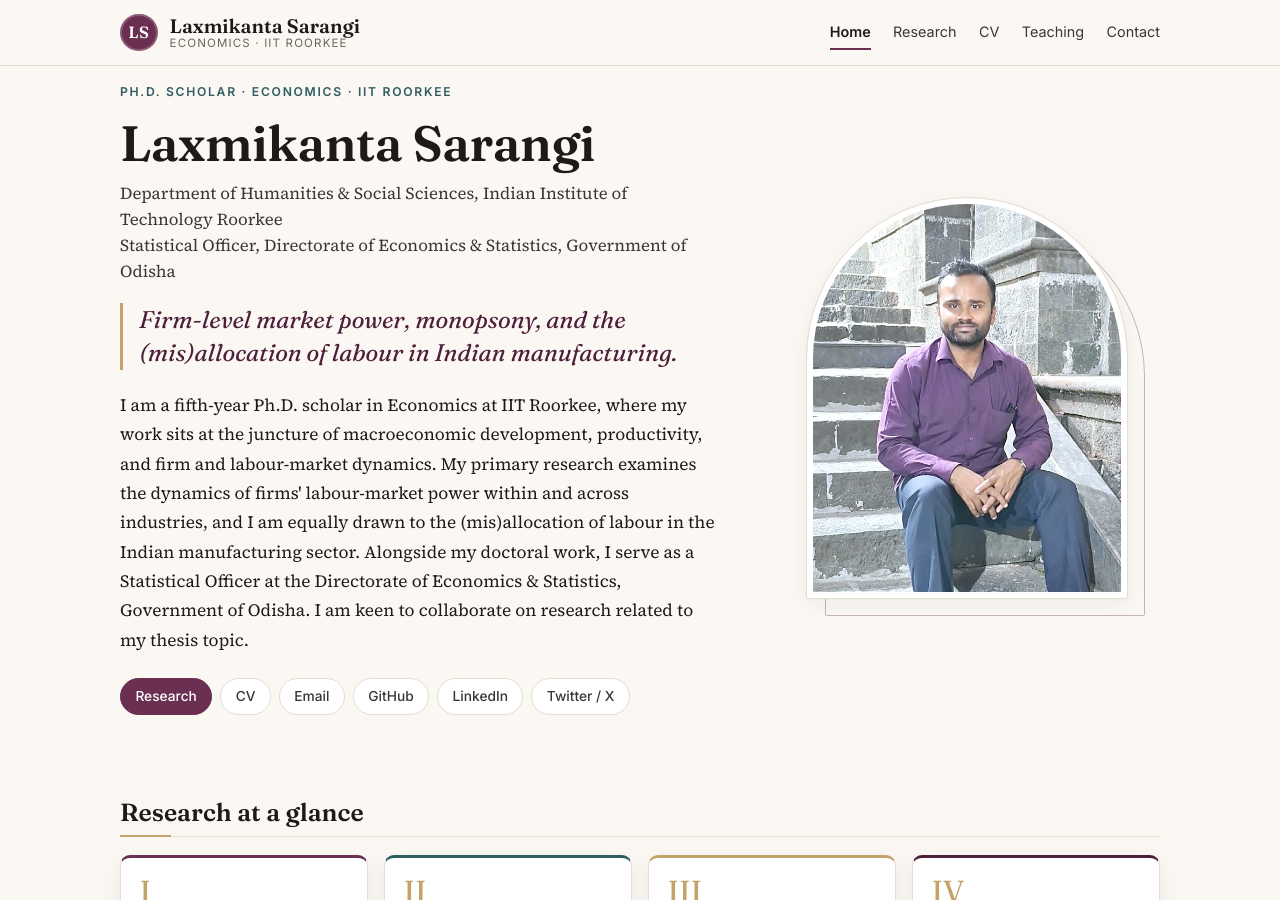
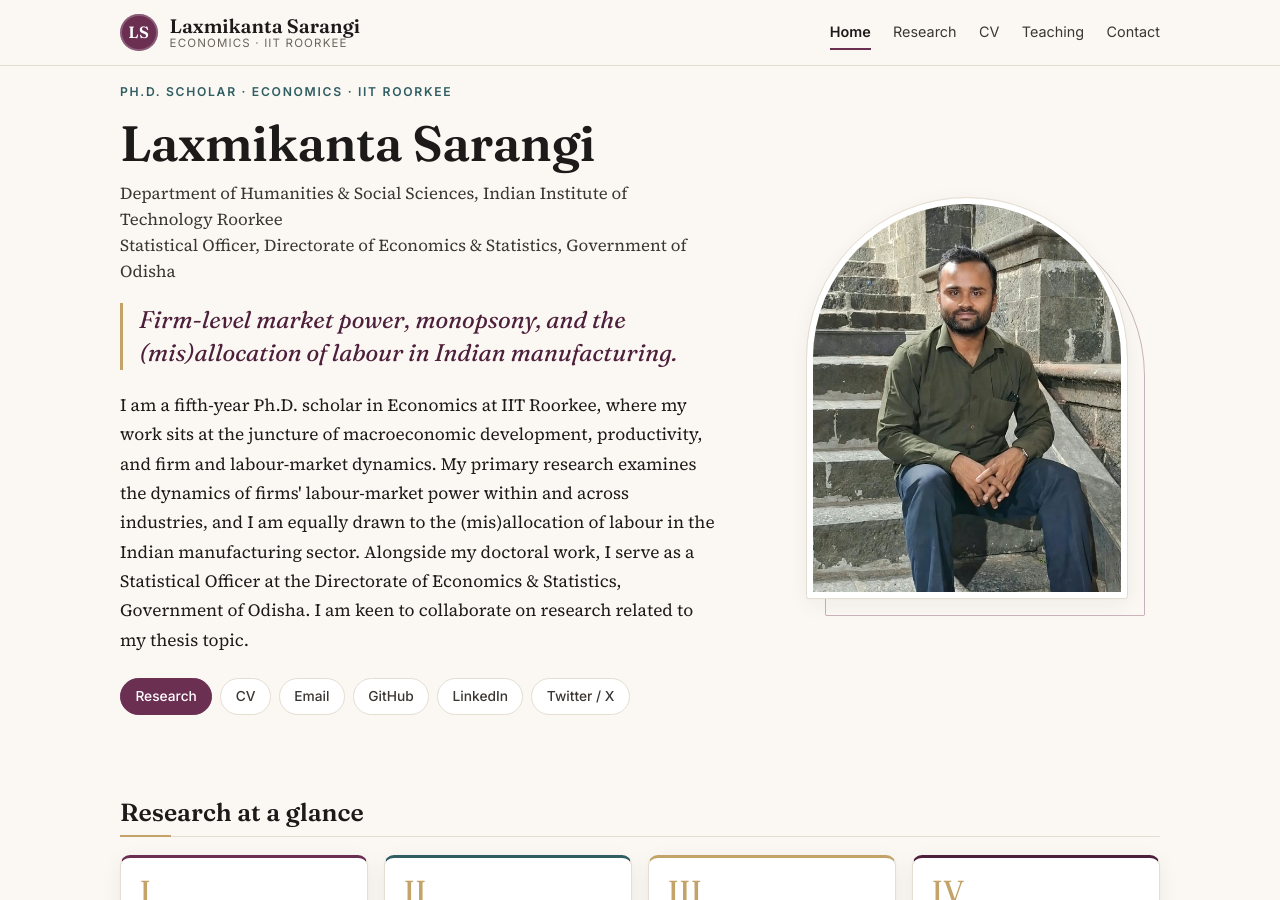
Before and after one commit to Lakshmikant46/Lakshmikant46.github.io, a Jekyll site: the page built from index.html, in a window 1280 px wide and 900 px high. Built offline with Jekyll 4.4.1, drawn with Linux system fonts in a browser that asks for light colours.

Commit message:
Portrait: new photo (updated_photo)
Co-Authored-By: Claude Opus 5.5 <noreply@anthropic.com>

```diff
--- a/_layouts/default.html
+++ b/_layouts/default.html
@@ -2,7 +2,7 @@
 {% assign page_title = page.title | default: site.name %}
 {% if page.title %}{% assign full_title = page.title | append: " · " | append: site.name %}{% else %}{% assign full_title = site.name | append: " · " | append: site.tagline %}{% endif %}
 {% assign page_desc = page.description | default: site.description %}
-{% assign og_image = "/assets/img/laxmikanta-sarangi-2026-square.jpg?v=3" | prepend: site.baseurl | prepend: site.url %}
+{% assign og_image = "/assets/img/laxmikanta-sarangi-2026-square.jpg?v=4" | prepend: site.baseurl | prepend: site.url %}
 <!DOCTYPE html>
 <html lang="en">
 <head>
--- a/index.html
+++ b/index.html
@@ -37,7 +37,7 @@ description: "Laxmikanta Sarangi — Ph.D. scholar in Economics at IIT Roorkee.
 
   <figure class="hero-photo">
     <div class="arch">
-      <img src="{{ '/assets/img/laxmikanta-sarangi-2026.jpg?v=3' | prepend: site.baseurl }}"
+      <img src="{{ '/assets/img/laxmikanta-sarangi-2026.jpg?v=4' | prepend: site.baseurl }}"
            alt="Portrait of Laxmikanta Sarangi, seated on stone steps" width="540" height="675">
     </div>
   </figure>
```
Also changed, not shown: assets/img/laxmikanta-sarangi-2026-square.jpg, assets/img/laxmikanta-sarangi-2026.jpg.
